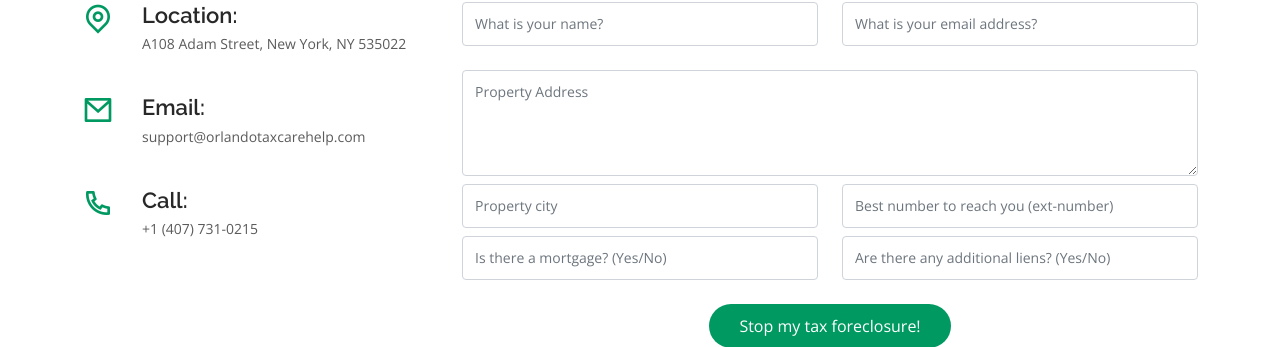
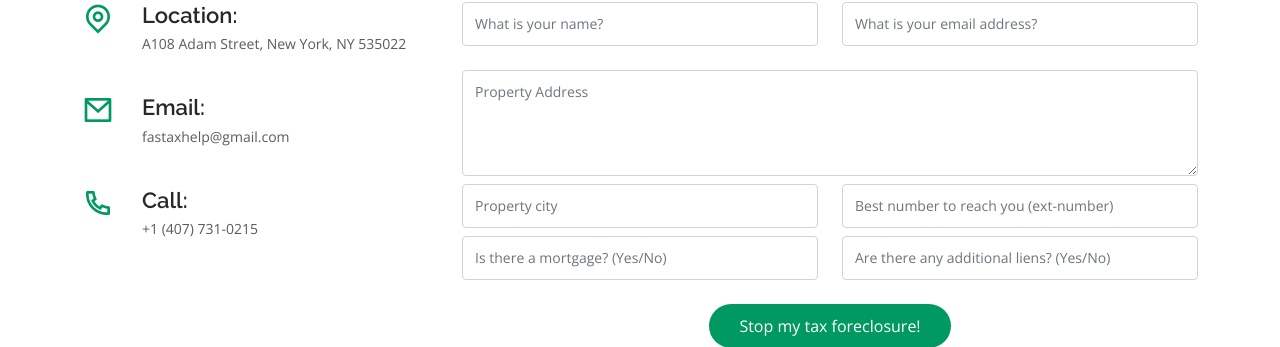
Before and after one commit to pissall20/taxhelpcare, a Django app: page / in a window 1280 px wide. Shown: the part 2751-3098 px from the top of the page. Run offline with Django 4.2, Linux system fonts and the light colour scheme; some libraries are stand-ins or nearby versions.

Commit message:
chagend email

```diff
--- a/website/templates/website/index.html
+++ b/website/templates/website/index.html
@@ -256,7 +256,7 @@
                         <div class="email">
                             <i class="ri-mail-line"></i>
                             <h4>Email:</h4>
-                            <p>support@orlandotaxcarehelp.com</p>
+                            <p>fastaxhelp@gmail.com</p>
                         </div>
 
                         <div class="phone">
```
